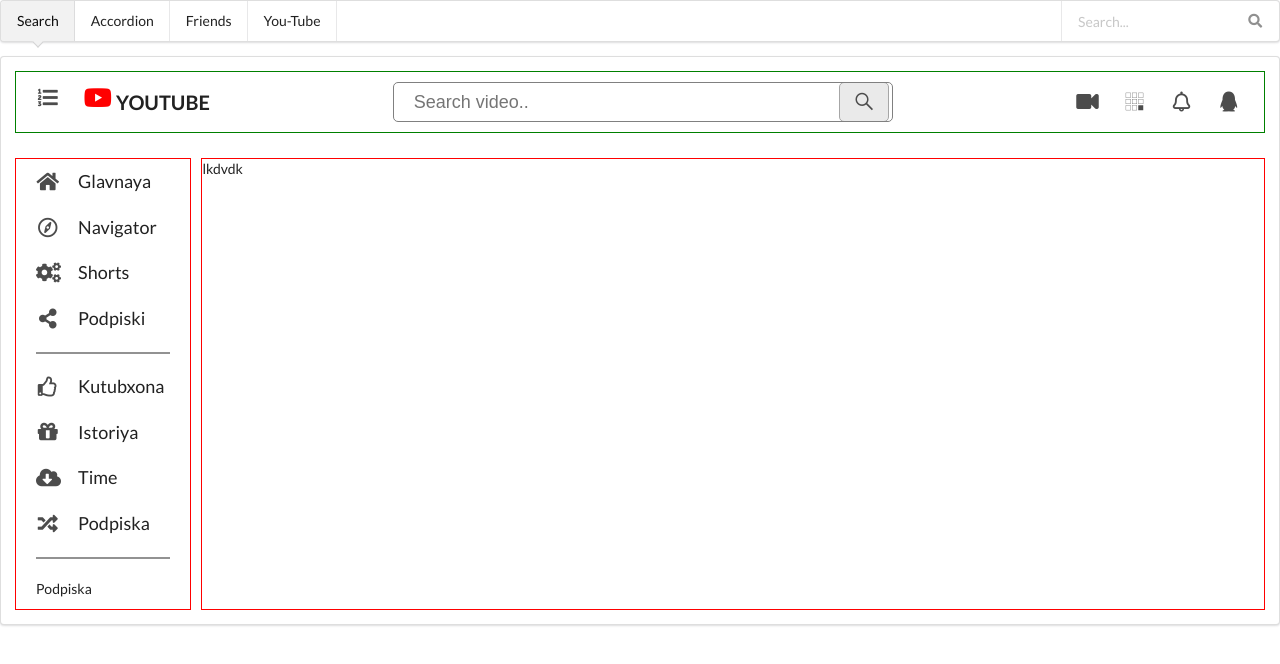
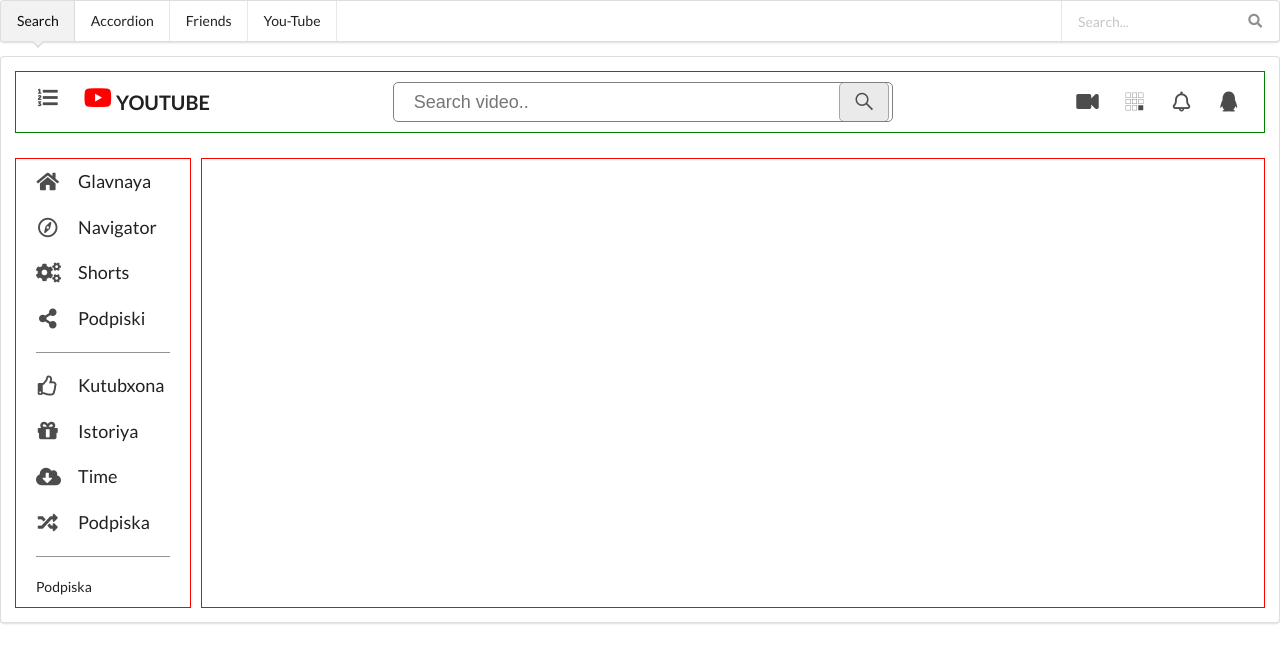
Before and after one commit to MardonovD/translateReact, a React (Create React App) app: page / in a window 1280 px wide. Shown: the top 664 px of the page. Built offline with nearby package versions, Linux system fonts and the light colour scheme.

Commit message:
view create

```diff
--- a/src/Style.css
+++ b/src/Style.css
@@ -99,7 +99,7 @@
 
 .line {
   width: 100%;
-  height: 2px;
+  height: 1px;
   background-color: rgba(0, 0, 0, 0.429);
 }
 
--- a/src/components/App.js
+++ b/src/components/App.js
@@ -40,9 +40,17 @@ const dataDropTranslate = [
 const App = () => {
   const [val, setval] = useState("");
   const [results, setResults] = useState([]);
+  const [valYoutube, setValYoutube] = useState("");
+  const valueKalitSuz = (v) => {
+    setValYoutube(v);
+  };
+  console.log(valYoutube);
   const searchOlVal = (a) => {
     setval(a);
   };
+
+
+
 
   useEffect(() => {
     const getData = async () => {
@@ -98,8 +106,7 @@ const App = () => {
           {/* <Dropdown drop={dataDropdown} /> */}
           {/* <Accordion data={dataAccordion} /> */}
           {/* <Translate tarjima={dataDropTranslate} /> */}
-          <YouTube />
-
+          <YouTube val={valueKalitSuz} />
         </div>
       </div>
     </div>
--- a/src/components/Header.js
+++ b/src/components/Header.js
@@ -1,6 +1,17 @@
-import React from "react";
+import React, { useState, useEffect } from "react";
 import "../Style.css";
-const Header = () => {
+const Header = (props) => {
+  const [value, setValue] = useState("");
+
+  const valueFunction = (e) => {
+    setValue(e.target.value);
+  };
+  // console.log(value);
+
+  useEffect(() => {
+    props.valH(value);
+  }, [value]);
+
   return (
     <div className="header">
       <div className="left-Menu">
@@ -15,7 +26,7 @@ const Header = () => {
         </div>
       </div>
       <div className="centerSearch">
-        <input type="" placeholder="Search video.." />
+        <input onChange={valueFunction} type="" placeholder="Search video.." />
         <i className="sistrix icon" id="olcham"></i>
       </div>
       <div className="right-menu">
--- a/src/components/RenderYoutubeSearch.js
+++ b/src/components/RenderYoutubeSearch.js
@@ -2,9 +2,11 @@ import React from 'react';
 
 
 const RenderYoutubeSearch = () => {
+
+
   return (
     <div className='renderSearchYoutube'>
-      lkdvdk
+
     </div>
   );
 };
--- a/src/components/YouTube.js
+++ b/src/components/YouTube.js
@@ -2,10 +2,10 @@ import React from "react";
 import Header from "./Header.js";
 import Aside from "./Aside.js";
 import RenderYoutubeSearch from "./RenderYoutubeSearch.js";
-const YouTube = () => {
+const YouTube = (props) => {
   return (
     <div className="youtube">
-      <Header />
+      <Header valH={props.val} />
       <div className="view">
         <Aside />
         <RenderYoutubeSearch />
```
